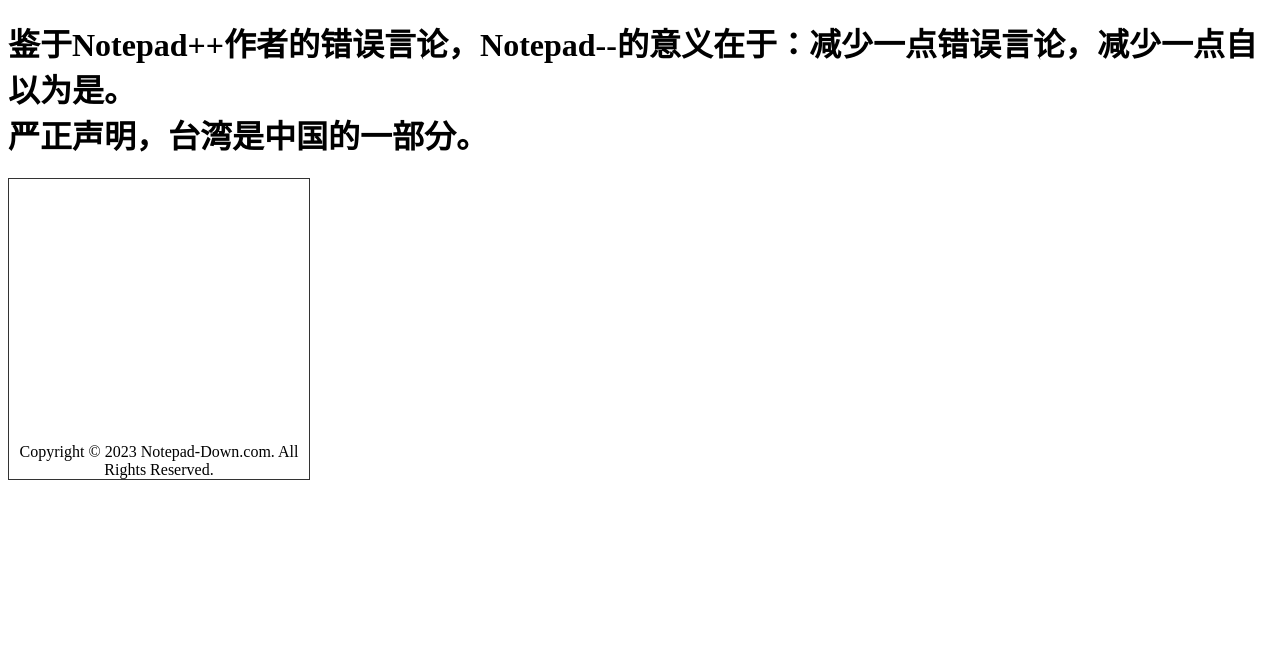
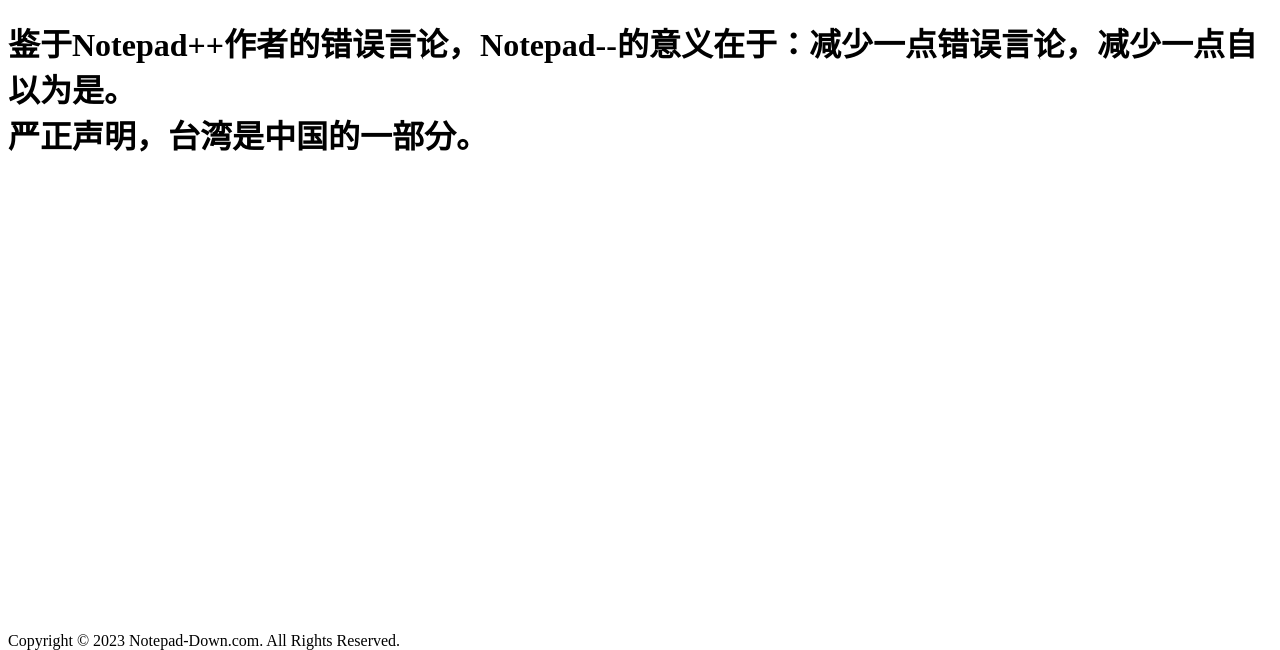
Before and after one commit to StarDustShine/notepad-down, a plain HTML site: page index.html in a window 1280 px wide. Shown: the part 150-800 px from the top of the page. Drawn offline with Linux system fonts and the light colour scheme.

Commit message:
Update index.html

```diff
--- a/index.html
+++ b/index.html
@@ -7,24 +7,12 @@
 </p>
 <h1>鉴于Notepad++作者的错误言论，Notepad--的意义在于：减少一点错误言论，减少一点自以为是。<br>严正声明，台湾是中国的一部分。</h1>
 </p>
-
 <style>
-  .txt{
-
- height:300px;
- width:300px;
- border:1px solid #333333;
- text-align:center;
- position:relative
-
-}
 .txt p{
  position:absolute;
  bottom:0px;
  padding:0px;
  margin:0px
 }
-  </style>
-<div class="txt">
-    <p>Copyright © 2023 Notepad-Down.com. All Rights Reserved.</p>
-</div>
+</style>
+<div class="txt"><p>Copyright © 2023 Notepad-Down.com. All Rights Reserved.</p></div>
```
